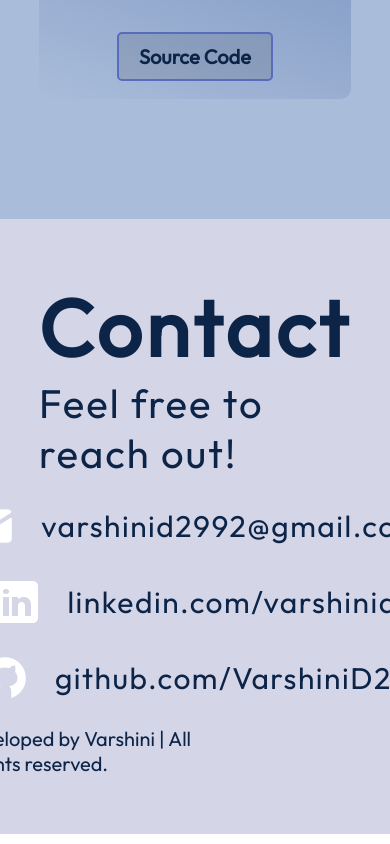
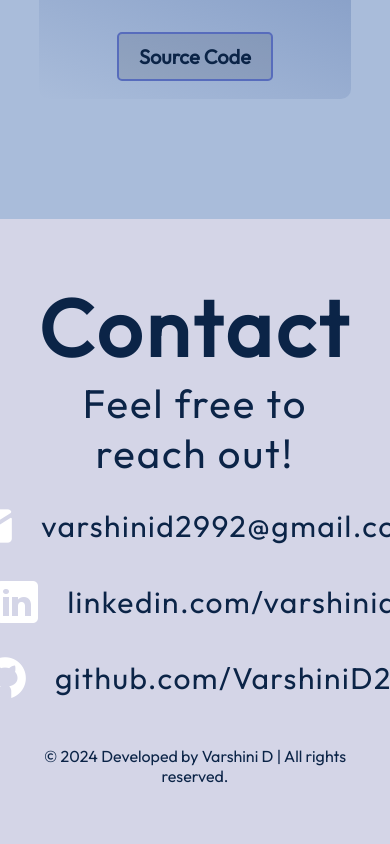
Before and after one commit to VarshiniD29/Portfolio, a React (Vite) app: page / in a window 390 px wide. Shown: the part 6815-7659 px from the top of the page. Built offline with nearby package versions, Linux system fonts and the light colour scheme.

Commit message:
contact stylings

```diff
--- a/src/components/Contact/Contact.jsx
+++ b/src/components/Contact/Contact.jsx
@@ -27,8 +27,8 @@ export const Contact = () => {
           <a href="https://github.com/VarshiniD29">github.com/VarshiniD29</a>
         </li>
       </ul>
-      <div className={styles.developmentRights}>
-        <p> &copy; 2024 Developed by Varshini | All rights reserved.</p>
+      <div className={styles.rights}>
+        <p> &copy; 2024 Developed by Varshini D | All rights reserved.</p>
       </div>
     </footer>
   );
--- a/src/components/Contact/Contact.module.css
+++ b/src/components/Contact/Contact.module.css
@@ -5,12 +5,12 @@
   margin-top: 120px;
   background-color: rgb(212, 213, 231);
   display: flex;
-  flex-direction: row;
-  justify-content: space-evenly;
+  justify-content: space-around;
+  align-items: flex-start;
   width: 100vw;
   padding: 58px 10%;
-  gap: 10px;
   font-family: var(--font-roboto);
+  position: relative; /* Ensure the container is the positioning context */
 }
 
 .text h2 {
@@ -45,22 +45,44 @@
   font-size: 30px;
   font-weight: 400;
   letter-spacing: 1.5px;
+  position: relative;
+  transition: color 0.3s ease
+}
+.link a::after {
+  content: '';
+  position: absolute;
+  left: 0;
+  bottom: -3px;
+  width: 100%;
+  height: 2px;
+  background-color: var(--color-primary);
+  transform: scaleX(0);
+  transition: transform 0.3s ease;
 }
 
-.developmentRights {
+.link a:hover {
+  color: var(--color-primary); /* Change text color on hover */
+}
 
-  bottom: 10px; /* Adjust the distance from the bottom */
+.link a:hover::after {
+  transform: scaleX(1); /* Display underline on hover */
+}
+
+.rights {
+  position: absolute;
+  bottom: 10px;
   left: 50%;
   transform: translateX(-50%);
   text-align: center;
-  font-size: 20px;
-  color: var(--color-text-light); /* Adjust text color */
   width: 100%;
 }
+
+
 
   @media screen and (max-width: 830px) {
     .container {
       flex-direction: column;
+      align-items: center;
       gap: 23px;
     }
 
@@ -68,9 +90,24 @@
       display: flex;
       flex-direction: column;
       align-items: center;
+      text-align: center; /* Center text horizontally */
     }
 
     .links {
       align-items: center;
+      text-align: center; /* Center links horizontally */
     }
+
+    .link {
+      justify-content: center;
     }
+
+    .rights {
+      position: static;
+      transform: none;
+      margin-top: 20px;
+      text-align: center; /* Center rights section horizontally */
+    }
+
+
+}
--- a/src/components/Navbar/Navbar.module.css
+++ b/src/components/Navbar/Navbar.module.css
@@ -50,8 +50,8 @@
   bottom: -3px;
   width: 100%;
   height: 2px;
-  background-color: var(--color-primary); /* Change to your desired underline color */
-  transform: scaleX(0); /* Initially hidden */
+  background-color: var(--color-primary);
+  transform: scaleX(0);
   transition: transform 0.3s ease;
 }
 
@@ -89,16 +89,22 @@
     align-items: center;
     gap: 13px;
     border-radius: 10px;
-    background: rgb(25, 55, 109);
+    background: rgb(103, 112, 129);
     background: linear-gradient(
       0deg,
       rgba(25, 55, 109, 0.2) 0%,
-      rgba(25, 55, 109, 1) 100%
+      rgb(129, 138, 154) 100%
     );
     padding: 24px 33px;
     box-shadow: 0 0 4px 0 rgba(0, 0, 0, 0.25);
   }
 
+  .menuItems a {
+    color : rgb(235, 232, 232);
+  }
+  .menuItems a:hover {
+    color : rgb(235, 232, 232);
+  }
   .menuOpen {
     display: flex;
     z-index: 1;
--- a/src/components/Projects/ProjectCard.module.css
+++ b/src/components/Projects/ProjectCard.module.css
@@ -13,7 +13,7 @@
 }
 .container:hover {
   background: linear-gradient(200deg, #7a818d 0%, rgba(77, 105, 158, 0) 100%);
-  transform: translateY(-40px);
+  transform: translateY(-28px);
   box-shadow: 0 40px 80px rgba(0, 0, 0, 0.2);
 }
 
```
Lines whose indentation alone changed are shown as unchanged.
